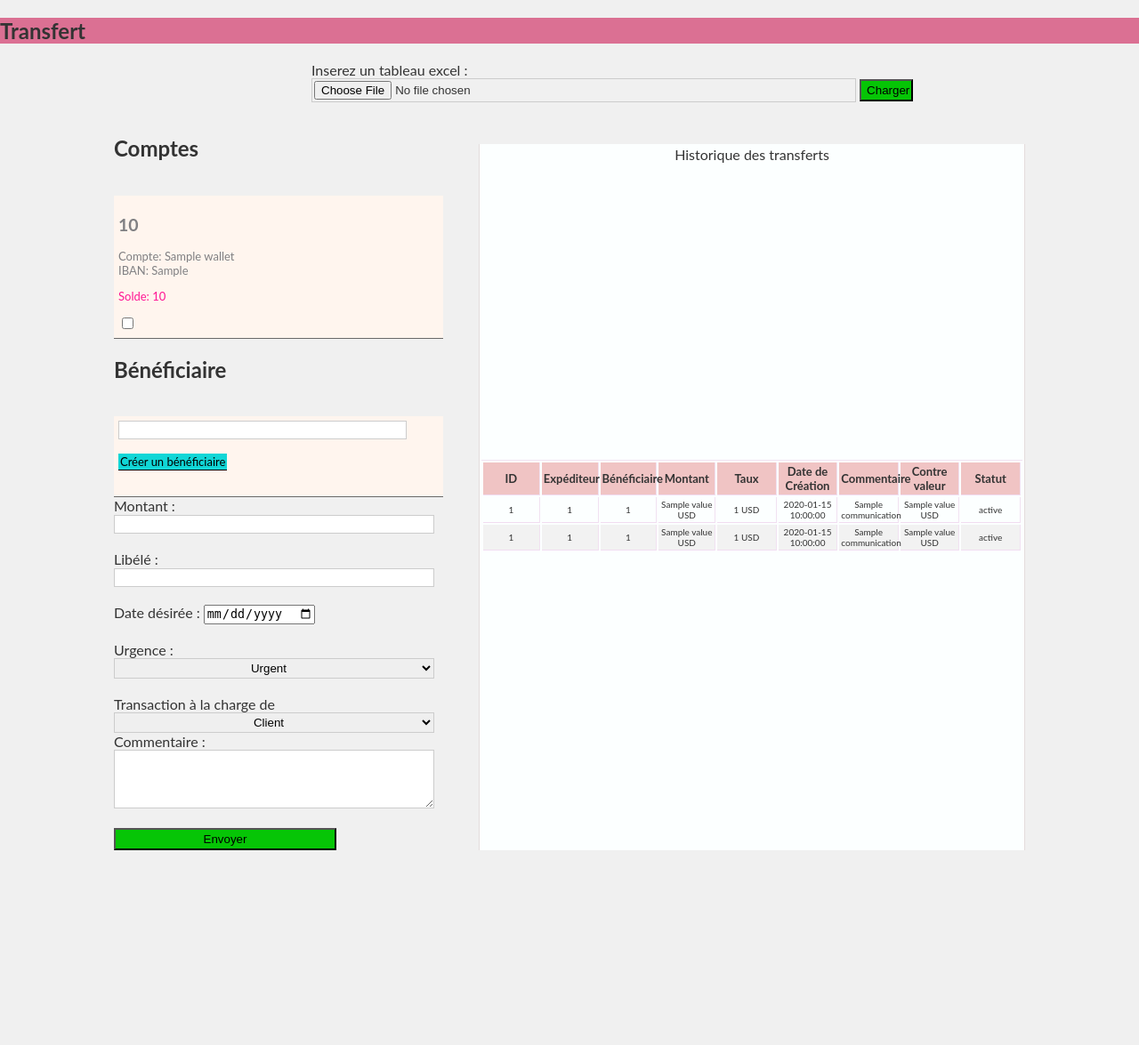
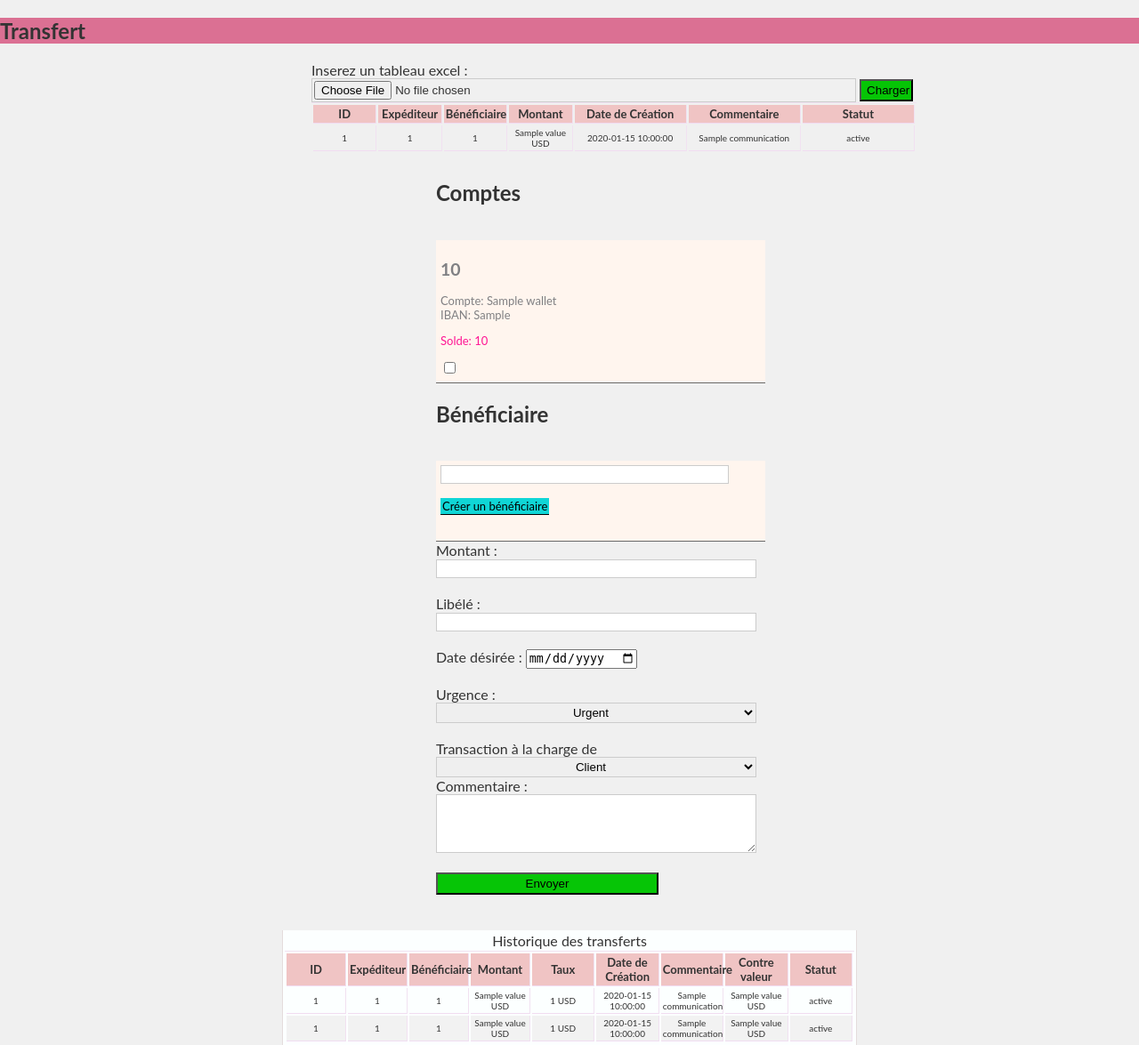
Before and after one commit to ORNESSLAB/happybanfirst_v2.0, a Flask app: template flask/templates/submit_payment.html in a window 1280 px wide. Shown: the whole page at 89% size. Before the commit the page ends 956 px from the top, so only its background shows below. Run offline with Flask 3, Linux system fonts and the light colour scheme; the template is opened without the code that fills it: most values are stand-ins (such as "Sample title", 1, 10 or a date in 2020); parts of the project's set-up code (start-up, migrations or seed data) failed here and were passed over.

Commit message:
quelque modif esthetique

```diff
--- a/flask/app.py
+++ b/flask/app.py
@@ -65,7 +65,7 @@ def submit_payment():
             filename = secure_filename(file.filename)
             payment = utils.post_payment(filename)
             app.logger.debug(f'the payload : {payment}:   ')
-            return render_template('submit_payment.html', extern=extern, list_extern = list_exteriban, history=pay_history, wallets_list=wallets, plan=pay_planified)
+            return render_template('submit_payment.html', extern=extern, list_extern = list_exteriban, history=pay_history, wallets_list=wallets, plan=pay_planified, payment=payment)
 
     if request.method == "POST" and "add_recipient" in request.form:
         recipient = request.form.get("recipient")
--- a/flask/static/style.css
+++ b/flask/static/style.css
@@ -9,7 +9,7 @@ padding: 0;
 }
 .container {
 margin: 0 auto;
-width: 80%;
+width: 50%;
 padding: 10px;
 
 
@@ -221,7 +221,7 @@ input[type="time"] {
 .container-two {
 
     margin: 0 auto;
-    width: 80%;
+    width: 50%;
     padding: 2px;
     background-color: #fcffff;
     margin-top: 30px;
--- a/flask/templates/submit_payment.html
+++ b/flask/templates/submit_payment.html
@@ -16,22 +16,60 @@
             <button name="excel" style="width: 60px; height: 25px; background-color: rgb(6, 197, 6);" type="submit">Charger</button>
             </form>
             <div id="result">
-
                 {% if result  and typo == "dict" %}
-
                 <p>Le transfert a été effectué avec succès</p>
-
                 {% endif %}
                 {% if result == 0 %}
                 <p>Le transfert a échoué. Fond insuffisant</p>
 
                 {% endif %}
-                {% if result == 1 %}
+                {% if result == 10 %}
                 <p>Le transfert a échoué. Urgence: {{ data['Priorité'] }} n'est pas possible pour compte</p>
                 {% endif %}
 
+                {% if payment %}
 
-            </div>
+
+                    <table id="pay">
+                        <thead>
+                        <tr>
+                            <th>ID</th>
+                            <th>Expéditeur</th>
+                            <th>Bénéficiaire</th>
+                            <th>Montant</th>
+
+                            <th>Date de Création</th>
+                            <th>Commentaire</th>
+
+                            <th>Statut</th>
+                            <!-- <th>Action</th> -->
+                        </tr>
+                        <tbody>
+                        {% for pay in payment %}
+                        <tr>
+                            <td>{{ pay['payment']['id'] }}</td>
+                            <td>{{ pay['payment']['sourceWalletId'] }}</td>
+                            <td>{{ pay['payment']['externalBankAccountId'] }}</td>
+                            <td>{{ pay['payment']['amount']['value'] }}  {{ pay['payment']['amount']['currency'] }}</td>
+
+                            <td>{{ pay['payment']['createdDate'] }}</td>
+                            <td>{{ pay['payment']['communication'] }}</td>
+
+                            <td>{{ pay['payment']['status'] }}</td>
+    <!--
+                            <td><input type="button" value="X" name="delete_payment"><input type="button" style="padding-left: 0; padding-right: 0;" value="&#128394;;" name="validate_pay"></td> -->
+                        </tr>
+
+
+                        {% endfor %}
+                    </tbody>
+                    </thead>
+                    </table>
+
+                {% endif %}
+
+
+
         </div>
         <div  id="wallet_list" class="container">
 
@@ -124,6 +162,10 @@
 
 
 
+
+            </div>
+
+        </div>
         <div class="container-two" >
             <caption> Historique des transferts </caption>
             <div class="table" >
@@ -180,8 +222,6 @@
             </table>
             </div>
 
-            </div>
-        </div>
 
 
 
--- a/orness/mappings.py
+++ b/orness/mappings.py
@@ -15,7 +15,7 @@ logger = logging.getLogger(__name__)
 rd = redis.Redis(host='localhost', port=6379, db=0)
 wallets = json.loads(rd.get('wallets_info'))
 beneficiary = json.loads(rd.get('external_bank_accounts_info'))
-print (f"les wallets redis: {wallets}")
+
 
 def max_value(wallets):
     return max([float(i["amountValue"]) for i in wallets])
--- a/orness/utils.py
+++ b/orness/utils.py
@@ -214,11 +214,11 @@ def post_payment(excel_data_filename: str) -> list:
 
     payment_submit = payload(excel_data_filename)
     post_payment_response = []
-    print(payment_submit)
+
 
     for payment in payment_submit:
         try:
-            print(f"pay type:{type(payment)}")
+
 
 
             if payment == errorExceptions.ERROR_FUNDS:
@@ -467,7 +467,7 @@ def create_beneficiary(data:dict):
     try:
         requete = json.loads(json.dumps(mappings.mapping_ben_creation(data), indent=2))
         test = mappings.valid(requete, "orness/file/create_beneficiary_schema.json")
-        print(f"test valid: {test}")
+
         if test:
             api = IbExternalBankAccountApi()
             return api.external_bank_accounts_post(external_bank_account=requete)
```
Also changed, not shown: 1 other file. Lines whose indentation alone changed are shown as unchanged.
